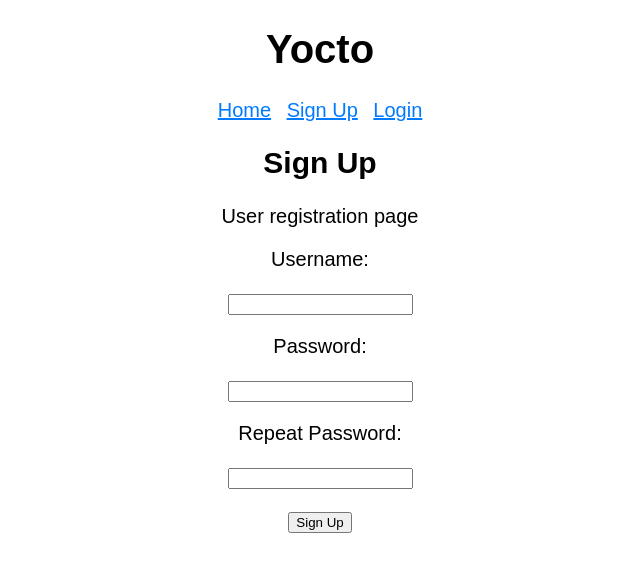
After one commit to ejthomas/yocto, a Flask app: page /signup/ in a window 1280 px wide. The commit adds this page. Shown: the top 572 px of the page, without its empty margins (320-960 px from the left). Run offline with Flask 3, Linux system fonts and the light colour scheme.

Commit message:
Frontend views, routes for signup/login (no backend)

```diff
--- a/yocto/pages.py
+++ b/yocto/pages.py
@@ -1,4 +1,7 @@
-from flask import Blueprint, render_template
+from flask import Blueprint, render_template, request, redirect, url_for
+from pymongo import MongoClient
+
+from yocto.auth import UserAuthenticator
 
 bp = Blueprint("pages", __name__)
 
@@ -6,3 +9,47 @@ bp = Blueprint("pages", __name__)
 @bp.route("/index/")
 def index():
     return render_template("pages/index.html")
+
+@bp.route("/signup/", methods=["POST", "GET"])
+def signup():
+    if request.method == "POST":
+        user = request.form["uname"]
+        if request.form["pw"] == request.form["rep_pw"]:
+            return redirect(url_for("pages.login_success", user=user))
+        else:
+            return render_template(
+                "pages/signup.html",
+                message="Passwords do not match.",
+                form=request.form,
+            )
+    else:
+        form = {"uname": "", "pw": "", "rep_pw": ""}
+        return render_template(
+            "pages/signup.html",
+            message="",
+            form=form,
+        )
+
+@bp.route("/login/", methods=["POST", "GET"])
+def login():
+    if request.method == "POST":
+        user = request.form["uname"]
+        if request.form["pw"] == "asdf":
+            return redirect(url_for("pages.login_success", user=user))
+        else:
+            return render_template(
+                "pages/login.html",
+                form=request.form,
+                message="Password incorrect.",
+            )
+    else:
+        form = {"uname": "", "pw": ""}
+        return render_template(
+            "pages/login.html",
+            form=form,
+            message="",
+        )
+
+@bp.route("/login_success/<user>/")
+def login_success(user):
+    return render_template("pages/login_success.html", name=user)
--- a/yocto/templates/_navigation.html
+++ b/yocto/templates/_navigation.html
@@ -1,5 +1,7 @@
 <nav>
     <ul>
         <li><a href="{{ url_for('pages.index') }}">Home</a></li>
+        <li><a href="{{ url_for('pages.signup') }}">Sign Up</a></li>
+        <li><a href="{{ url_for('pages.login') }}">Login</a></li>
     </ul>
 </nav>
--- /dev/null
+++ b/yocto/templates/pages/signup.html
@@ -0,0 +1,23 @@
+{% extends "base.html" %}
+
+{% block header %}
+    <h2>{% block title %}Sign Up{% endblock title %}</h2>
+{% endblock header  %}
+
+{% block content %}
+    <p>
+        User registration page
+    </p>
+    <form action = "/signup" method = "post">
+        <p><label for="uname">Username:</label></p>
+        <p><input name = "uname" id="uname" value="{{ form['uname'] }}" required></p>
+        <p><label for="pw">Password:</label></p>
+        <p><input type = "password" name = "pw" value="{{ form['pw'] }}" autocomplete="new-password" required></p>
+        <p><label for="rep_pw">Repeat Password:</label></p>
+        <p><input type = "password" name = "rep_pw" value="{{ form['rep_pw'] }}" autocomplete="new-password" required></p>
+        {% if message %}
+          <label>{{ message }}</label>
+        {% endif %}
+        <p><input type = "submit" value = "Sign Up"></p>
+    </form>
+{% endblock content %}
```
Also changed, not shown: yocto/app.py (deleted, +0 -21 lines), yocto/templates/pages/login.html (added, +21 -0 lines), yocto/templates/pages/login_success.html (added, +11 -0 lines), yocto/templates/pages/shortener.html (added).
